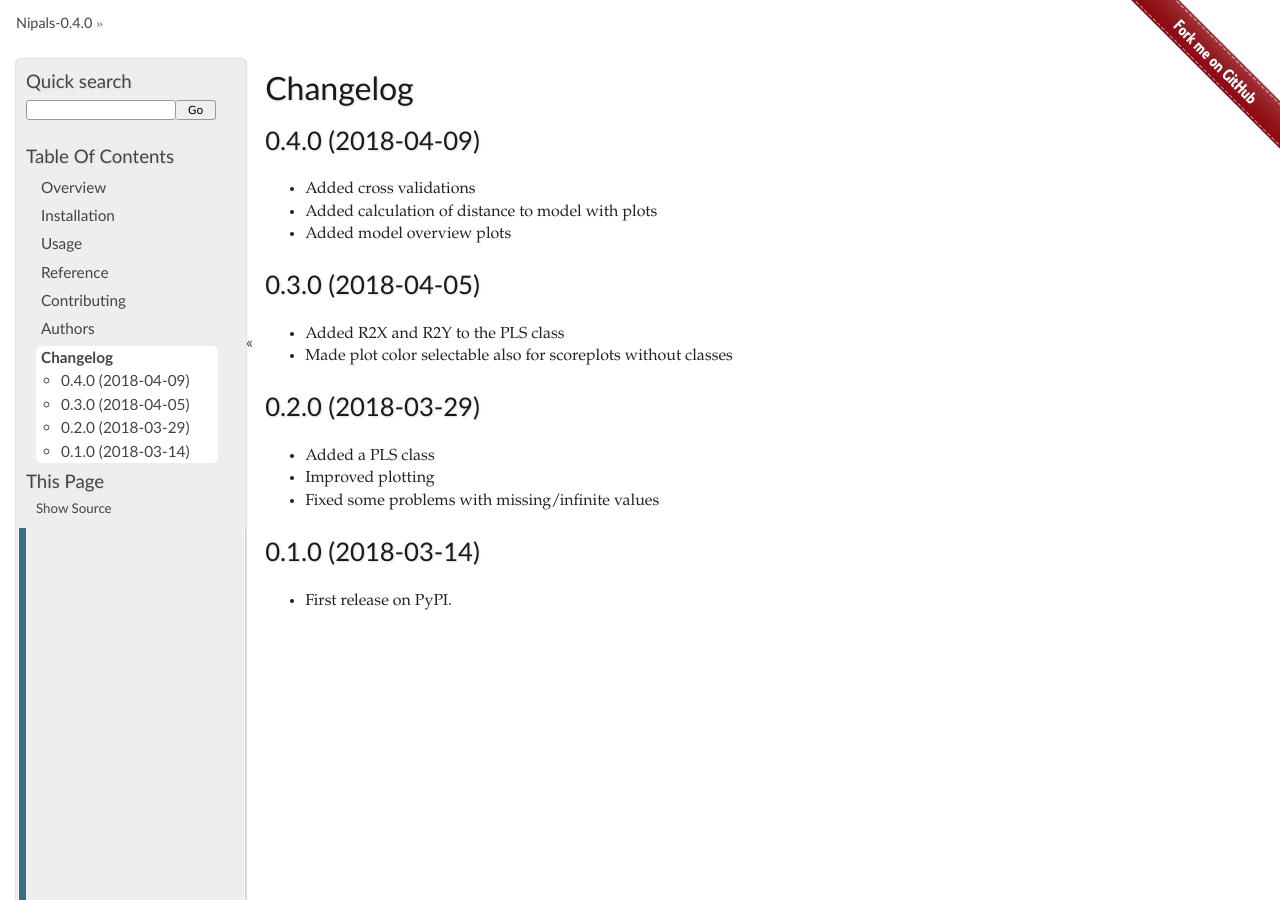
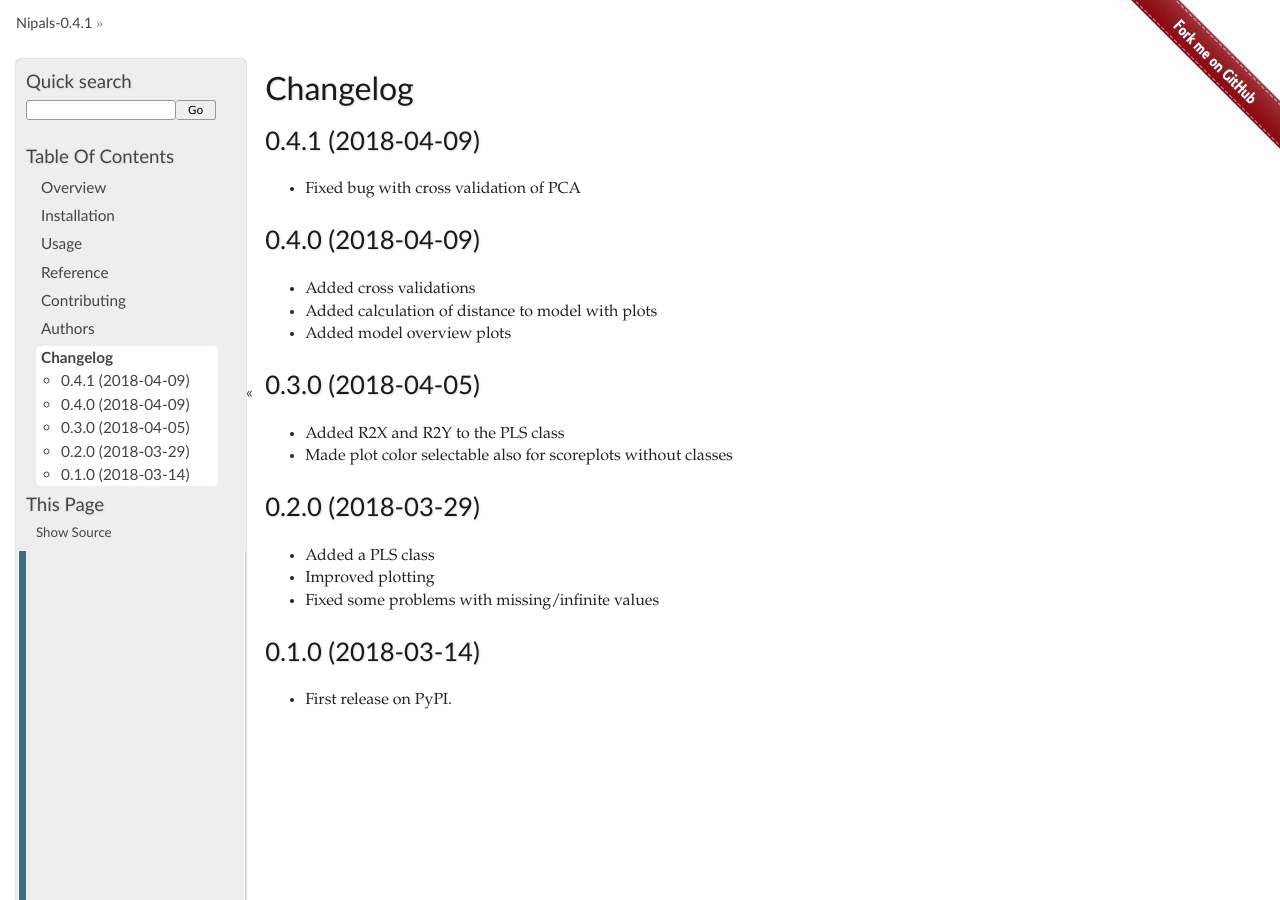
Before and after one commit to fredrikw/python-nipals, a Sphinx documentation site: the page built from docs/changelog.rst, in a window 1280 px wide and 900 px high. Built offline with Sphinx 7.4.7, drawn with Linux system fonts in a browser that asks for light colours.

Commit message:
Bumped version

```diff
--- a/CHANGELOG.rst
+++ b/CHANGELOG.rst
@@ -1,6 +1,11 @@
 
 Changelog
 =========
+
+0.4.1 (2018-04-09)
+------------------
+
+* Fixed bug with cross validation of PCA
 
 0.4.0 (2018-04-09)
 ------------------
--- a/README.rst
+++ b/README.rst
@@ -40,9 +40,9 @@
     :alt: PyPI Package latest release
     :target: https://pypi.python.org/pypi/nipals
 
-.. |commits-since| image:: https://img.shields.io/github/commits-since/fredrikw/python-nipals/v0.4.0.svg
+.. |commits-since| image:: https://img.shields.io/github/commits-since/fredrikw/python-nipals/v0.4.1.svg
     :alt: Commits since latest release
-    :target: https://github.com/fredrikw/python-nipals/compare/v0.4.0...master
+    :target: https://github.com/fredrikw/python-nipals/compare/v0.4.1...master
 
 .. |wheel| image:: https://img.shields.io/pypi/wheel/nipals.svg
     :alt: PyPI Wheel
--- a/docs/conf.py
+++ b/docs/conf.py
@@ -26,7 +26,7 @@
 year = '2018'
 author = 'Fredrik Wallner'
 copyright = '{0}, {1}'.format(year, author)
-version = release = '0.4.0'
+version = release = '0.4.1'
 
 pygments_style = 'trac'
 templates_path = ['.']
--- a/setup.py
+++ b/setup.py
@@ -24,7 +24,7 @@
 
 setup(
     name='nipals',
-    version='0.4.0',
+    version='0.4.1',
     license='MIT license',
     description='A module for calculation of PCA with the NIPALS algorithm',
     long_description='%s\n%s' % (
--- a/src/nipals/__init__.py
+++ b/src/nipals/__init__.py
@@ -1 +1 @@
-__version__ = '0.4.0'
+__version__ = '0.4.1'
```
Also changed, not shown: .bumpversion.cfg.
